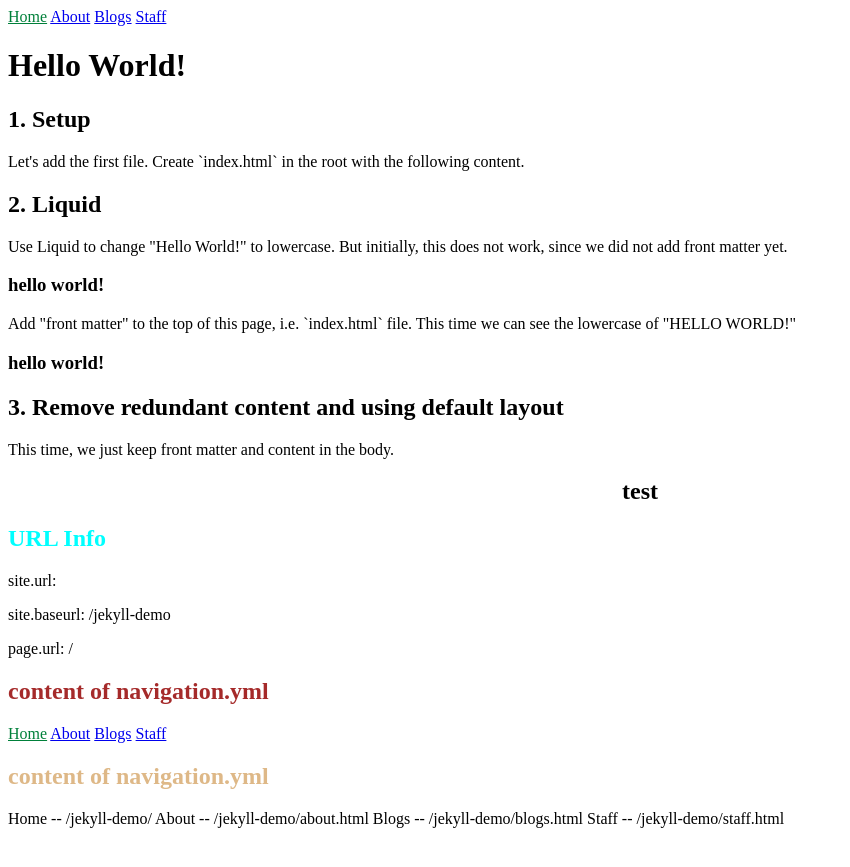
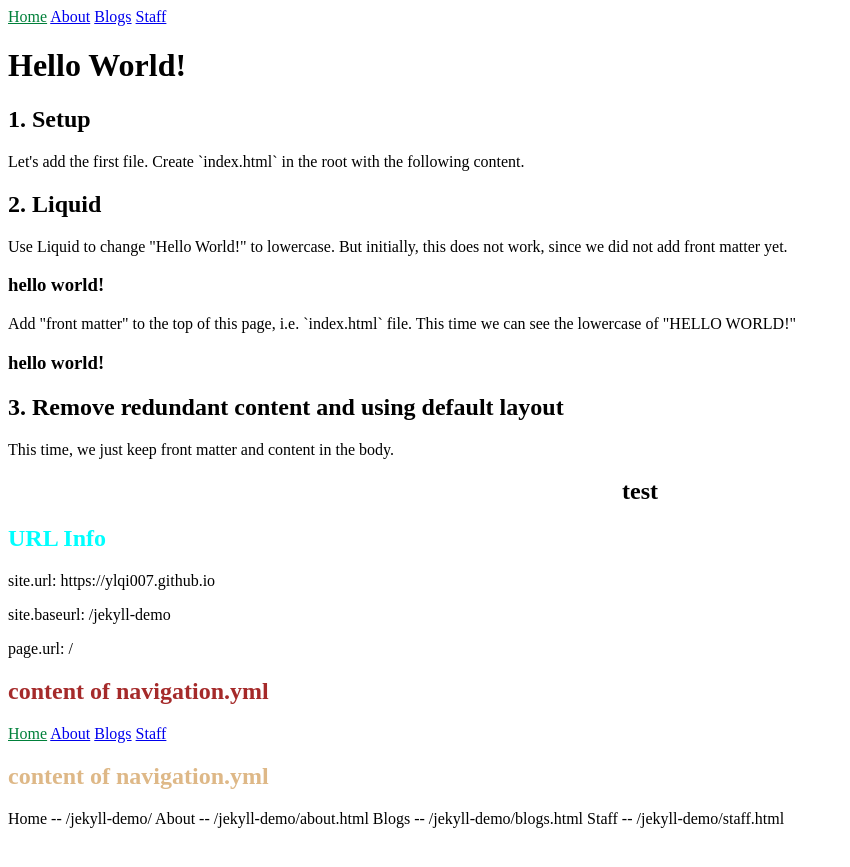
Before and after one commit to ylqi007/jekyll-demo, a Jekyll site: the page built from index.html, in a window 1280 px wide. Shown: the top 867 px of the page, without its empty margins (0-850 px from the left). Built offline with Jekyll 4.4.1, drawn with Linux system fonts in a browser that asks for light colours; some of the changed lines change nothing that is shown.

```diff
--- a/_config.yml
+++ b/_config.yml
@@ -23,5 +23,5 @@
   - jekyll-sitemap
   - jekyll-seo-tag
 
-# url: https://ylqi007.github.io
+url: https://ylqi007.github.io
 baseurl: &baseurl /jekyll-demo
```
Also changed, not shown: 13 other files.
